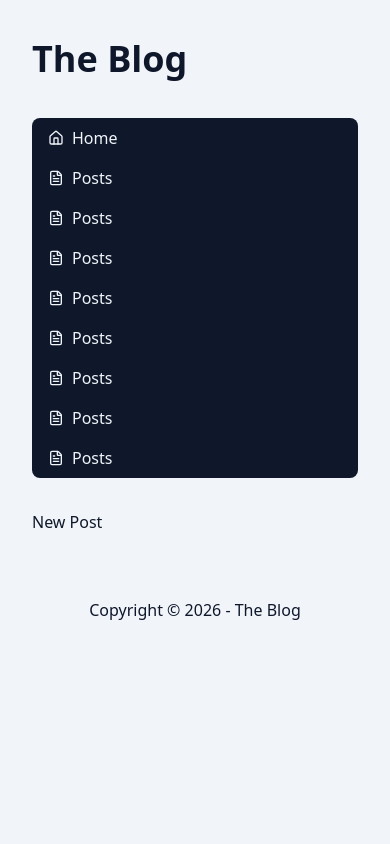
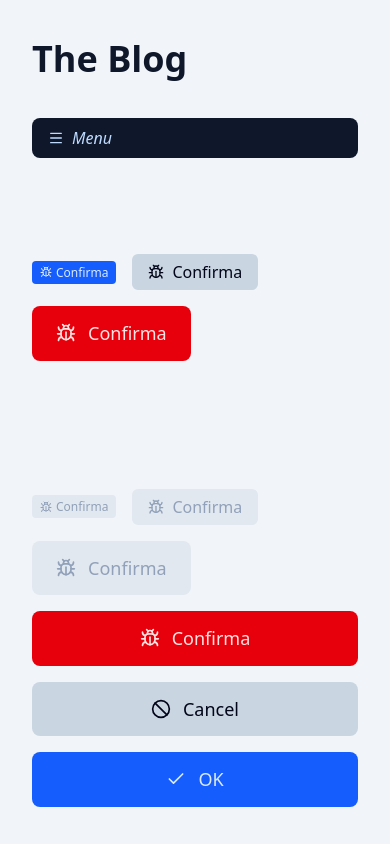
Before and after one commit to sergiomoita/the-blog-next-react-course, a Next.js app: page /admin/post/new in a window 390 px wide. Shown: the top 844 px of the page. Built offline with nearby package versions, Linux system fonts and the light colour scheme.

Commit message:
Componente Botão e Page New Post

```diff
--- a/src/app/admin/post/new/page.tsx
+++ b/src/app/admin/post/new/page.tsx
@@ -1,9 +1,46 @@
+import { Button } from "@/src/components/Button";
+import { BanIcon, BugIcon, CheckIcon } from "lucide-react";
+
 export const dynamic = "force-dynamic";
 
 export default async function AdminPostNewPage() {
   return (
     <div>
-      <h1>New Post</h1>
+      <div className="py-16 flex gap-4 flex-wrap items-center">
+        <Button variant="default" size="sm">
+          <BugIcon /> Confirma
+        </Button>
+        <Button variant="ghost" size="md">
+          <BugIcon /> Confirma
+        </Button>
+        <Button variant="danger" size="lg">
+          <BugIcon /> Confirma
+        </Button>
+      </div>
+
+      <div className="py-16 flex gap-4 flex-wrap items-center">
+        <Button variant="default" size="sm" disabled>
+          <BugIcon /> Confirma
+        </Button>
+        <Button variant="ghost" size="md" disabled>
+          <BugIcon /> Confirma
+        </Button>
+        <Button variant="danger" size="lg" disabled>
+          <BugIcon /> Confirma
+        </Button>
+
+        <Button variant="danger" size="lg" className="w-full">
+          <BugIcon /> Confirma
+        </Button>
+
+        <Button variant="ghost" size="lg" className="w-full">
+          <BanIcon /> Cancel
+        </Button>
+
+        <Button variant="default" size="lg" className="w-full">
+          <CheckIcon /> OK
+        </Button>
+      </div>
     </div>
   );
 }
--- /dev/null
+++ b/src/components/Button/index.tsx
@@ -0,0 +1,58 @@
+import clsx from "clsx";
+
+type ButtonVariants = "default" | "ghost" | "danger";
+type ButtonSizes = "sm" | "md" | "lg";
+
+type ButtonProps = {
+  variant?: ButtonVariants;
+  size?: ButtonSizes;
+} & React.ComponentProps<"button">;
+
+export function Button({
+  variant = "default",
+  size = "md",
+  ...props
+}: ButtonProps) {
+  const buttonVariants: Record<ButtonVariants, string> = {
+    default: clsx("bg-blue-600 hover:bg-blue-700 text-blue-100"),
+    ghost: clsx("bg-slate-300 hover:bg-slate-400 text-slate-950"),
+    danger: clsx("bg-red-600 hover:bg-red-700 text-red-100"),
+  };
+
+  const buttonSizes: Record<ButtonSizes, string> = {
+    sm: clsx(
+      "text-xs/tight",
+      "py-1",
+      "px-2",
+      "rounded-sm",
+      "[&_svg]:w-3 [&_svg]:h-3 gap-1",
+    ),
+    md: clsx(
+      "text-base/tight",
+      "py-2",
+      "px-4",
+      "rounded-md",
+      "[&_svg]:w-4 [&_svg]:h-4 gap-2",
+    ),
+    lg: clsx(
+      "text-lg/tight",
+      "py-4",
+      "px-6",
+      "rounded-lg",
+      "[&_svg]:w-5 [&_svg]:h-5 gap-3",
+    ),
+  };
+
+  const buttonClasses = clsx(
+    buttonVariants[variant],
+    buttonSizes[size],
+    "flex items-center justify-center cursor-pointer",
+    "transition",
+    "disabled:bg-slate-200",
+    "disabled:text-slate-400",
+    "disabled:cursor-not-allowed",
+    props.className,
+  );
+
+  return <button {...props} className={buttonClasses} />;
+}
--- a/src/components/Dialog/index.tsx
+++ b/src/components/Dialog/index.tsx
@@ -1,6 +1,7 @@
 "use client";
 
 import clsx from "clsx";
+import { Button } from "../Button";
 
 type DialogProps = {
   isVisible?: boolean;
@@ -52,32 +53,18 @@
         </h3>
         <div id="dialog-description">{content}</div>
         <div className="flex items-center justify-around">
-          <button
-            className={clsx(
-              "bg-slate-200 hover:bg-slate-300 transition text-slate-950",
-              "flex items-center justify-center",
-              "py-2 px-4 rounded-lg cursor-pointer",
-              "disabled:bg-slate-200 disabled:text-slate-400 disabled:cursor-not-allowed",
-            )}
+          <Button
+            variant="ghost"
             autoFocus
             onClick={handleCancel}
             disabled={disabled}
           >
             Cancelar
-          </button>
+          </Button>
 
-          <button
-            className={clsx(
-              "bg-blue-500 hover:bg-blue-600 transition text-blue-50",
-              "flex items-center justify-center",
-              "py-2 px-4 rounded-lg cursor-pointer",
-              "disabled:bg-slate-200 disabled:text-slate-400 disabled:cursor-not-allowed",
-            )}
-            onClick={onConfirm}
-            disabled={disabled}
-          >
+          <Button variant="default" onClick={onConfirm} disabled={disabled}>
             Ok
-          </button>
+          </Button>
         </div>
       </div>
     </div>
--- a/src/components/ErrorMessage/index.tsx
+++ b/src/components/ErrorMessage/index.tsx
@@ -18,7 +18,7 @@
       {pageTitle && <title>{pageTitle}</title>}
       <div
         className={clsx(
-          "min-h-[320px] bg-slate-900 text-slate-100",
+          "min-h-80 bg-slate-900 text-slate-100",
           "mb-16 p-8 rounded-xl",
           "flex items-center justify-center",
           "text-center",
--- a/src/components/admin/MenuAdmin/index.tsx
+++ b/src/components/admin/MenuAdmin/index.tsx
@@ -1,25 +1,73 @@
+"use client";
+
 import clsx from "clsx";
-import { FileTextIcon, HouseIcon } from "lucide-react";
+import {
+  CircleXIcon,
+  FileTextIcon,
+  HouseIcon,
+  MenuIcon,
+  PlusIcon,
+} from "lucide-react";
 import Link from "next/link";
+import { usePathname } from "next/navigation";
+import { useState } from "react";
 
 export function MenuAdmin() {
+  const [isOpen, setIsOpen] = useState(false);
+  const pathname = usePathname();
+
+  const [prevPathname, setPrevPathname] = useState(pathname);
+
+  // 3. Verificamos a mudança DURANTE a renderização (sem useEffect)
+  if (pathname !== prevPathname) {
+    // Atualiza a referência da rota para a atual
+    setPrevPathname(pathname);
+    // Fecha o menu
+    setIsOpen(false);
+  }
+
   const navClasses = clsx(
     "bg-slate-900 text-slate-100 rounded-lg",
     "flex flex-col  mb-8",
     "sm:flex-row sm:flex-wrap",
-    // 'h-10',
-    // 'overflow-hidden',
+    !isOpen && "h-10",
+    !isOpen && "overflow-hidden",
+    "sm:overflow-visible sm:h-auto",
   );
   const linkClasses = clsx(
     "[&>svg]:w-[16px] [&>svg]:h-[16px] px-4",
-    "flex items-center justify-start gap-2",
+    "flex items-center justify-start gap-2 cursor-pointer",
     "transition hover:bg-slate-800 rounded-lg",
     "h-10",
     "shrink-0",
   );
+  const openCloseBtnClasses = clsx(
+    linkClasses,
+    "text-blue-200 italic",
+    "sm:hidden",
+  );
 
   return (
     <nav className={navClasses}>
+      <button
+        onClick={() => setIsOpen((s) => !s)}
+        className={openCloseBtnClasses}
+      >
+        {!isOpen && (
+          <>
+            <MenuIcon />
+            Menu
+          </>
+        )}
+
+        {isOpen && (
+          <>
+            <CircleXIcon />
+            Fechar
+          </>
+        )}
+      </button>
+
       <a className={linkClasses} href="/" target="_blank">
         <HouseIcon />
         Home
@@ -30,39 +78,9 @@
         Posts
       </Link>
 
-      <Link className={linkClasses} href="/admin/post">
-        <FileTextIcon />
-        Posts
-      </Link>
-
-      <Link className={linkClasses} href="/admin/post">
-        <FileTextIcon />
-        Posts
-      </Link>
-
-      <Link className={linkClasses} href="/admin/post">
-        <FileTextIcon />
-        Posts
-      </Link>
-
-      <Link className={linkClasses} href="/admin/post">
-        <FileTextIcon />
-        Posts
-      </Link>
-
-      <Link className={linkClasses} href="/admin/post">
-        <FileTextIcon />
-        Posts
-      </Link>
-
-      <Link className={linkClasses} href="/admin/post">
-        <FileTextIcon />
-        Posts
-      </Link>
-
-      <Link className={linkClasses} href="/admin/post">
-        <FileTextIcon />
-        Posts
+      <Link className={linkClasses} href="/admin/post/new">
+        <PlusIcon />
+        Criar post
       </Link>
     </nav>
   );
```
